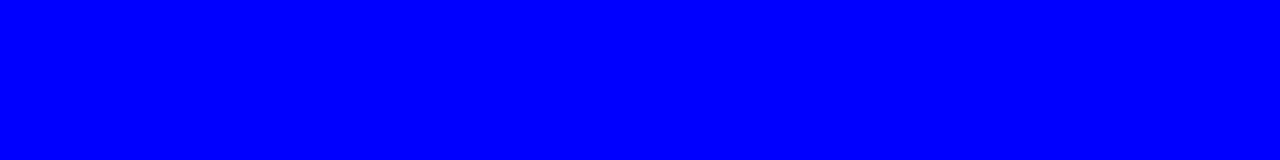
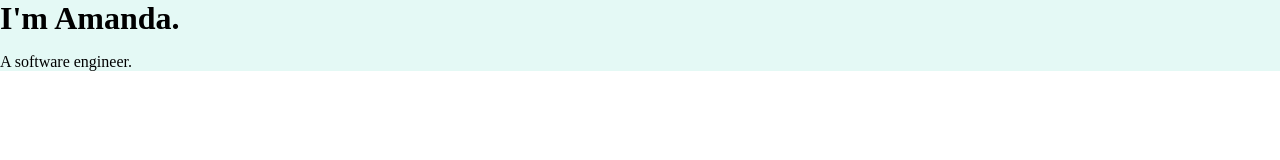
Before and after one commit to theackstack/css-personal-site-udemy, a plain HTML site: page index.html in a window 1280 px wide. Drawn offline with Linux system fonts and the light colour scheme.

Commit message:
Section 5, Module 43 - HTML Divs

```diff
--- a/css/styles.css
+++ b/css/styles.css
@@ -1,3 +1,11 @@
 body {
-  background-color: blue;
+  margin: 0;
 }
+
+.hero {
+  background-color: #E4F9F5;
+}
+
+h1 {
+  margin: 0;
+}
--- a/index.html
+++ b/index.html
@@ -1,12 +1,19 @@
 <!DOCTYPE html>
 <html lang="en" dir="ltr">
+
 <head>
   <meta charset="utf-8">
   <link rel="stylesheet" href="css/styles.css">
   <link rel="icon" href="images/favicon.ico">
   <title>Amanda C Kaufman</title>
 </head>
+
 <body>
+  <div class="hero">
+    <h1>I'm Amanda.</h1>
+    <p>A software engineer.</p>
+  </div>
 
 </body>
+
 </html>
```
Lines whose indentation alone changed are shown as unchanged.
